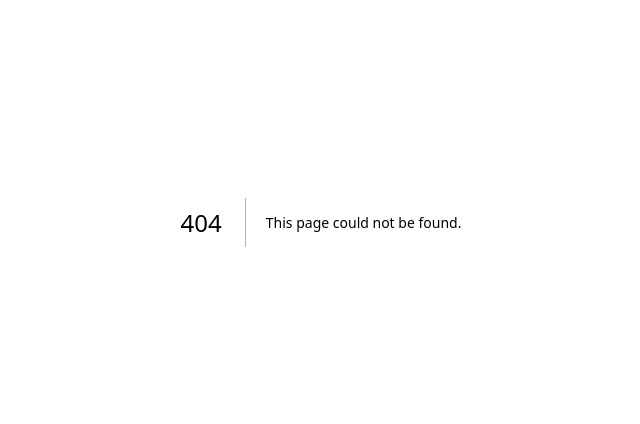
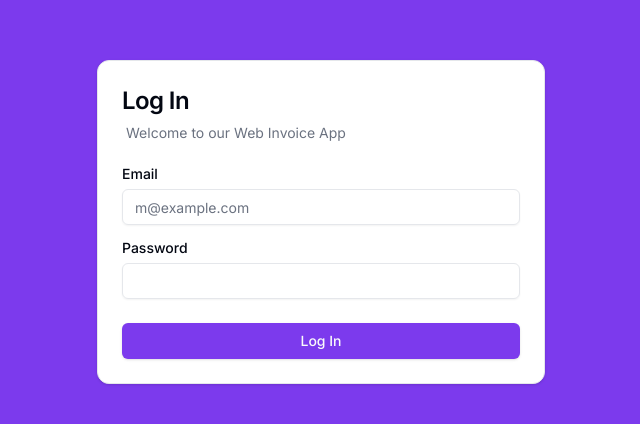
Before and after one commit to eduhdev/web-invoices, a Next.js app: page /login in a window 1280 px wide. Before the commit this address had no page. Shown: the part 178-602 px from the top of the page, without its empty margins (319-959 px from the left). Built offline with nearby package versions, Linux system fonts and the light colour scheme.

Commit message:
Create login page

```diff
--- /dev/null
+++ b/src/app/login/page.tsx
@@ -0,0 +1,39 @@
+import { Button } from '@/components/ui/button';
+import {
+  Card,
+  CardContent,
+  CardDescription,
+  CardFooter,
+  CardHeader,
+  CardTitle,
+} from '@/components/ui/card';
+import { Input } from '@/components/ui/input';
+import { Label } from '@/components/ui/label';
+
+const LoginPage = () => (
+  <div className='flex items-center justify-center w-full min-h-screen bg-primary'>
+    <Card className='max-w-md w-full h-full'>
+      <CardHeader className='space-x-1'>
+        <CardTitle className='text-2xl'>Log In</CardTitle>
+        <CardDescription className=''>
+          Welcome to our Web Invoice App
+        </CardDescription>
+      </CardHeader>
+      <CardContent className='space-y-4'>
+        <div className='grid gap-2'>
+          <Label htmlFor='email'>Email</Label>
+          <Input id='email' type='email' placeholder='m@example.com' />
+        </div>
+        <div className='grid gap-2'>
+          <Label htmlFor='password'>Password</Label>
+          <Input id='password' type='password' />
+        </div>
+      </CardContent>
+      <CardFooter>
+        <Button className='w-full'>Log In</Button>
+      </CardFooter>
+    </Card>
+  </div>
+);
+
+export default LoginPage;
--- /dev/null
+++ b/src/components/ui/card.tsx
@@ -0,0 +1,76 @@
+import * as React from "react"
+
+import { cn } from "@/utils"
+
+const Card = React.forwardRef<
+  HTMLDivElement,
+  React.HTMLAttributes<HTMLDivElement>
+>(({ className, ...props }, ref) => (
+  <div
+    ref={ref}
+    className={cn(
+      "rounded-xl border bg-card text-card-foreground shadow",
+      className
+    )}
+    {...props}
+  />
+))
+Card.displayName = "Card"
+
+const CardHeader = React.forwardRef<
+  HTMLDivElement,
+  React.HTMLAttributes<HTMLDivElement>
+>(({ className, ...props }, ref) => (
+  <div
+    ref={ref}
+    className={cn("flex flex-col space-y-1.5 p-6", className)}
+    {...props}
+  />
+))
+CardHeader.displayName = "CardHeader"
+
+const CardTitle = React.forwardRef<
+  HTMLParagraphElement,
+  React.HTMLAttributes<HTMLHeadingElement>
+>(({ className, ...props }, ref) => (
+  <h3
+    ref={ref}
+    className={cn("font-semibold leading-none tracking-tight", className)}
+    {...props}
+  />
+))
+CardTitle.displayName = "CardTitle"
+
+const CardDescription = React.forwardRef<
+  HTMLParagraphElement,
+  React.HTMLAttributes<HTMLParagraphElement>
+>(({ className, ...props }, ref) => (
+  <p
+    ref={ref}
+    className={cn("text-sm text-muted-foreground", className)}
+    {...props}
+  />
+))
+CardDescription.displayName = "CardDescription"
+
+const CardContent = React.forwardRef<
+  HTMLDivElement,
+  React.HTMLAttributes<HTMLDivElement>
+>(({ className, ...props }, ref) => (
+  <div ref={ref} className={cn("p-6 pt-0", className)} {...props} />
+))
+CardContent.displayName = "CardContent"
+
+const CardFooter = React.forwardRef<
+  HTMLDivElement,
+  React.HTMLAttributes<HTMLDivElement>
+>(({ className, ...props }, ref) => (
+  <div
+    ref={ref}
+    className={cn("flex items-center p-6 pt-0", className)}
+    {...props}
+  />
+))
+CardFooter.displayName = "CardFooter"
+
+export { Card, CardHeader, CardFooter, CardTitle, CardDescription, CardContent }
--- /dev/null
+++ b/src/components/ui/input.tsx
@@ -0,0 +1,25 @@
+import * as React from "react"
+
+import { cn } from "@/utils"
+
+export interface InputProps
+  extends React.InputHTMLAttributes<HTMLInputElement> {}
+
+const Input = React.forwardRef<HTMLInputElement, InputProps>(
+  ({ className, type, ...props }, ref) => {
+    return (
+      <input
+        type={type}
+        className={cn(
+          "flex h-9 w-full rounded-md border border-input bg-transparent px-3 py-1 text-sm shadow-sm transition-colors file:border-0 file:bg-transparent file:text-sm file:font-medium placeholder:text-muted-foreground focus-visible:outline-none focus-visible:ring-1 focus-visible:ring-ring disabled:cursor-not-allowed disabled:opacity-50",
+          className
+        )}
+        ref={ref}
+        {...props}
+      />
+    )
+  }
+)
+Input.displayName = "Input"
+
+export { Input }
--- /dev/null
+++ b/src/components/ui/label.tsx
@@ -0,0 +1,26 @@
+"use client"
+
+import * as React from "react"
+import * as LabelPrimitive from "@radix-ui/react-label"
+import { cva, type VariantProps } from "class-variance-authority"
+
+import { cn } from "@/utils"
+
+const labelVariants = cva(
+  "text-sm font-medium leading-none peer-disabled:cursor-not-allowed peer-disabled:opacity-70"
+)
+
+const Label = React.forwardRef<
+  React.ElementRef<typeof LabelPrimitive.Root>,
+  React.ComponentPropsWithoutRef<typeof LabelPrimitive.Root> &
+    VariantProps<typeof labelVariants>
+>(({ className, ...props }, ref) => (
+  <LabelPrimitive.Root
+    ref={ref}
+    className={cn(labelVariants(), className)}
+    {...props}
+  />
+))
+Label.displayName = LabelPrimitive.Root.displayName
+
+export { Label }
--- /dev/null
+++ b/src/components/ui/separator.tsx
@@ -0,0 +1,31 @@
+"use client"
+
+import * as React from "react"
+import * as SeparatorPrimitive from "@radix-ui/react-separator"
+
+import { cn } from "@/utils"
+
+const Separator = React.forwardRef<
+  React.ElementRef<typeof SeparatorPrimitive.Root>,
+  React.ComponentPropsWithoutRef<typeof SeparatorPrimitive.Root>
+>(
+  (
+    { className, orientation = "horizontal", decorative = true, ...props },
+    ref
+  ) => (
+    <SeparatorPrimitive.Root
+      ref={ref}
+      decorative={decorative}
+      orientation={orientation}
+      className={cn(
+        "shrink-0 bg-border",
+        orientation === "horizontal" ? "h-[1px] w-full" : "h-full w-[1px]",
+        className
+      )}
+      {...props}
+    />
+  )
+)
+Separator.displayName = SeparatorPrimitive.Root.displayName
+
+export { Separator }
```
Also changed, not shown: package.json (+6 -1 lines), 1 other file (tests, documents, lock files or other folders).
